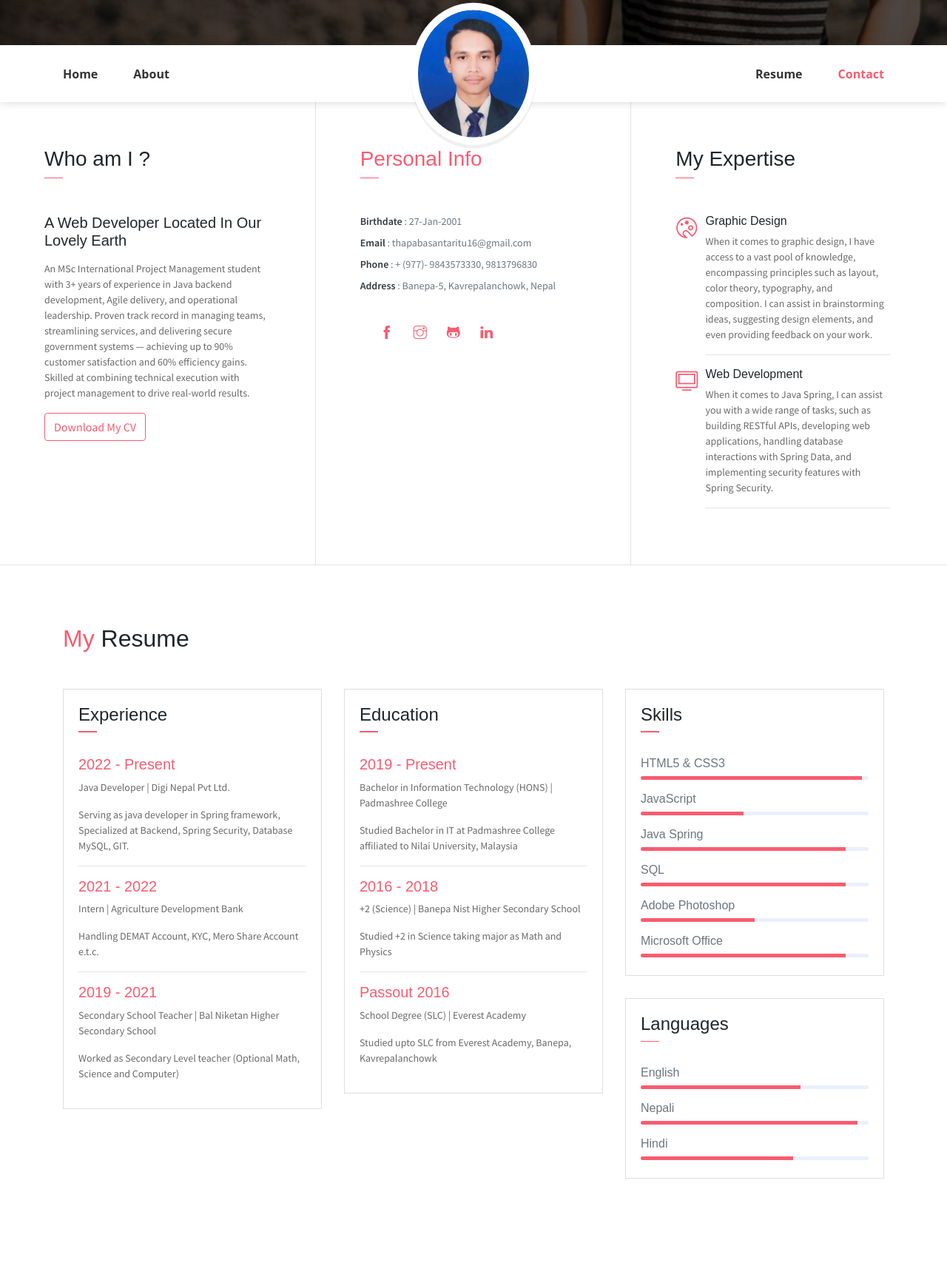
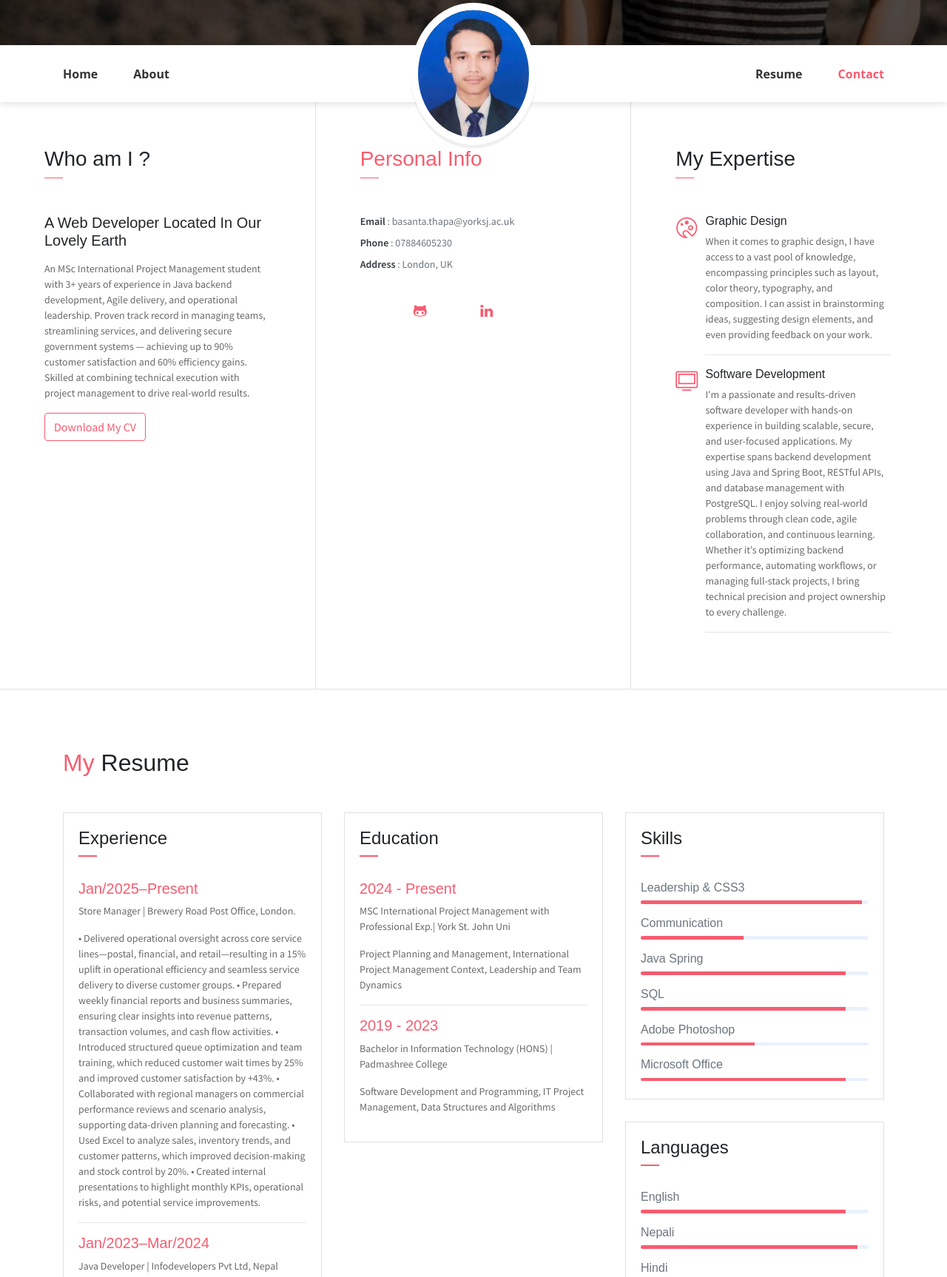
Before and after one commit to Basanta16/portfolio, a website: page index.html in a window 1280 px wide. Shown: the part 579-2305 px from the top of the page at 74% size. Drawn offline with Linux system fonts and the light colour scheme; some packages are replaced by stand-ins of ours.

Commit message:
Update index.html

```diff
--- a/index.html
+++ b/index.html
@@ -21,7 +21,7 @@
             <div class="header-content">
            <h4 class="header-subtitle" >Hello, I am</h4>
                 <h1 class="header-title">Basanta Thapa</h1>
-                <h6 class="header-mono" >Java Developer</h6>
+                <h6 class="header-mono" >Software Developer and Manager</h6>
                 <button class="btn btn-primary btn-rounded"><i class="ti-printer pr-2"></i>Print Resume</button>
             </div>
         </div>
@@ -45,7 +45,7 @@
                     <img src="assets/imgs/basanta.jpeg" alt="" class="brand-img">
                     <li class="brand-txt">
                         <h5 class="brand-title">Basanta Thapa</h5>
-                        <div class="brand-subtitle">Java Developer</div>
+                        <div class="brand-subtitle">Java Developer and Project Manager</div>
                     </li>
                 </ul>
                 <ul class="navbar-nav ml-auto">
@@ -74,14 +74,11 @@
                 <h3 class="font-weight-light">Personal Info</h3>
                 <span class="line mb-5"></span>
                 <ul class="mt40 info list-unstyled">
-                    <li><span>Birthdate</span> : 27-Jan-2001</li>
-                    <li><span>Email</span> : thapabasantaritu16@gmail.com</li>
-                    <li><span>Phone</span> : + (977)- 9843573330, 9813796830</li>
-                    <li><span>Address</span> :  Banepa-5, Kavrepalanchowk, Nepal</li>
+                    <li><span>Email</span> : basanta.thapa@yorksj.ac.uk</li>
+                    <li><span>Phone</span> : 07884605230</li>
+                    <li><span>Address</span> : London, UK</li>
                 </ul>
                 <ul class="social-icons pt-3">
-                    <li class="social-item"><a class="social-link" href="https://www.facebook.com/riturajbasanta.thapa"><i class="ti-facebook" aria-hidden="true"></i></a></li>
-                    <li class="social-item"><a class="social-link " href="https://www.instagram.com/ritubasanta16/"><i class="ti-instagram" aria-hidden="true"></i></a></li>
                     <li class="social-item"><a class="social-link " href="https://github.com/Basanta16"><i class="ti-github" aria-hidden="true"></i></a></li>
                     <li class="social-item"><a class="social-link" href="https://www.linkedin.com/in/basanta-thapa-0a56a6223"><i class="ti-linkedin" aria-hidden="true"></i></a></li>
                 </ul>
@@ -95,14 +92,15 @@
                         <h6>Graphic Design</h6>
                         <p class="subtitle"> When it comes to graphic design, I have access to a vast pool of knowledge, encompassing principles such as layout, color theory, typography, and composition.
                              I can assist in brainstorming ideas, suggesting design elements, and even providing feedback on your work.</p>
-                        <hr>
+                                <hr>
                     </div>
                 </div>
                 <div class="row">
                     <div class="col-1 text-danger pt-1"><i class="ti-desktop icon-lg"></i></div>
                     <div class="col-10 ml-auto mr-3">
-                        <h6>Web Development</h6>
-                        <p class="subtitle">When it comes to Java Spring, I can assist you with a wide range of tasks, such as building RESTful APIs, developing web applications, handling database interactions with Spring Data, and implementing security features with Spring Security.</p>
+                       <h6>Software Development</h6>
+                        <p class="subtitle">I'm a passionate and results-driven software developer with hands-on experience in building scalable, secure, and user-focused applications. My expertise spans backend development using Java and Spring Boot, RESTful APIs,
+				and database management with PostgreSQL. I enjoy solving real-world problems through clean code, agile collaboration, and continuous learning. Whether it’s optimizing backend performance, automating workflows, or managing full-stack projects, I bring technical precision and project ownership to every challenge.</p>
                         <hr>
                     </div>
                 </div>
@@ -124,17 +122,31 @@
                             </div>
                         </div>
                         <div class="card-body">
-                            <h6 class="title text-danger">2022 - Present</h6>
-                            <P>Java Developer | Digi Nepal Pvt Ltd.</P>
-                            <P class="subtitle">Serving as java developer in Spring framework, Specialized at Backend, Spring Security, Database MySQL, GIT.</P>
+                            <h6 class="title text-danger">Jan/2025–Present</h6>
+                            <P> Store Manager | Brewery Road Post Office, London.</P>
+                            <P class="subtitle">•	Delivered operational oversight across core service lines—postal, financial, and retail—resulting in a 15% uplift in operational efficiency and seamless service delivery to diverse customer groups.
+•	Prepared weekly financial reports and business summaries, ensuring clear insights into revenue patterns, transaction volumes, and cash flow activities.
+•	Introduced structured queue optimization and team training, which reduced customer wait times by 25% and improved customer satisfaction by +43%.
+•	Collaborated with regional managers on commercial performance reviews and scenario analysis, supporting data-driven planning and forecasting.
+•	Used Excel to analyze sales, inventory trends, and customer patterns, which improved decision-making and stock control by 20%.
+•	Created internal presentations to highlight monthly KPIs, operational risks, and potential service improvements.
+</P>
                             <hr>
-                            <h6 class="title text-danger">2021 - 2022</h6>
-                            <P>Intern | Agriculture Development Bank</P>
-                            <P class="subtitle">Handling DEMAT Account, KYC, Mero Share Account e.t.c.</P>
+                            <h6 class="title text-danger">Jan/2023–Mar/2024</h6>
+                            <P>Java Developer | Infodevelopers Pvt Ltd, Nepal	</P>
+                            <P class="subtitle">•	Developed and implemented automated Excel-based financial reporting models to enhance accuracy and reduce manual workload by 60%.
+•	Created backend APIs and logic for financial audit and budget systems, enabling detailed transactional tracking and real-time data analysis.
+•	Worked closely with product leads to sense-test and validate financial models, ensuring alignment with national digital governance standards.
+•	Contributed to data collection and user feedback analysis to evaluate system adoption, producing internal reports that influenced rollout strategy.
+</P>
                             <hr>
-                            <h6 class="title text-danger">2019 - 2021</h6>
-                            <P>Secondary School Teacher | Bal Niketan Higher Secondary School</P>
-                            <P class="subtitle">Worked as Secondary Level teacher (Optional Math, Science and Computer)</P>
+                            <h6 class="title text-danger">Feb/2022–Dec/2022</h6>
+                            <P>Software Developer | Digi Nepal Pvt Ltd, Kathmandu</P>
+                            <P class="subtitle">•	Conducted scenario and sensitivity testing on enterprise platforms to optimize risk control measures and performance benchmarks.
+•	Worked across cross-functional teams to support project pitches, proposals, and client system demos, ensuring commercially relevant delivery and stakeholder engagement.
+•	Developed reusable components that helped standardize backend architecture, reducing technical overhead and improving delivery speed.
+•	Reviewed and refined client-side reporting data for accuracy and usability, which helped improve internal due diligence and service delivery.
+</P>
                         </div>
                     </div>
                 </div>
@@ -147,17 +159,14 @@
                             </div>
                         </div>
                         <div class="card-body">
-                            <h6 class="title text-danger">2019 - Present</h6>
+				<h6 class="title text-danger">2024 - Present</h6>
+                            <P>MSC International Project Management with Professional Exp.| York St. John Uni</P>
+                            <P class="subtitle">Project Planning and Management, International Project Management Context, Leadership and Team Dynamics</P>
+				<hr>
+                            <h6 class="title text-danger">2019 - 2023</h6>
                             <P>Bachelor in Information Technology (HONS) | Padmashree College</P>
-                            <P class="subtitle">Studied Bachelor in IT at Padmashree College affiliated to Nilai University, Malaysia</P>
-                            <hr>
-                            <h6 class="title text-danger">2016 - 2018</h6>
-                            <P>+2 (Science) | Banepa Nist Higher Secondary School</P>
-                            <P class="subtitle">Studied +2 in Science taking major as Math and Physics</P>
-                            <hr>
-                            <h6 class="title text-danger">Passout 2016</h6>
-                            <P>School Degree (SLC) | Everest Academy</P>
-                            <P class="subtitle">Studied upto SLC from Everest Academy, Banepa, Kavrepalanchowk</P>
+                            <P class="subtitle">Software Development and Programming, IT Project Management, Data Structures and Algorithms</P>
+
 
                         </div>
                     </div>
@@ -171,11 +180,11 @@
                             </div>
                         </div>
                         <div class="card-body pb-2">
-                           <h6>HTML5 &amp; CSS3</h6>
+                           <h6>Leadership &amp; CSS3</h6>
                             <div class="progress mb-3">
                                 <div class="progress-bar bg-danger" role="progressbar" style="width: 97%" aria-valuenow="25" aria-valuemin="0" aria-valuemax="100"></div>
                             </div>
-                            <h6>JavaScript</h6>
+                            <h6>Communication</h6>
                             <div class="progress mb-3">
                                 <div class="progress-bar bg-danger" role="progressbar" style="width: 45%" aria-valuenow="25" aria-valuemin="0" aria-valuemax="100"></div>
                             </div>
@@ -207,7 +216,7 @@
                         <div class="card-body pb-2">
                            <h6>English</h6>
                             <div class="progress mb-3">
-                                <div class="progress-bar bg-danger" role="progressbar" style="width: 70%" aria-valuenow="25" aria-valuemin="0" aria-valuemax="100"></div>
+                                <div class="progress-bar bg-danger" role="progressbar" style="width: 90%" aria-valuenow="25" aria-valuemin="0" aria-valuemax="100"></div>
                             </div>
                             <h6>Nepali</h6>
                             <div class="progress mb-3">
@@ -312,7 +321,7 @@
                                 <i class="ti-mobile icon-md"></i>
                             </div>
                             <div class="col-10 ">
-                                <h6 class="d-inline">Phone : <br> <span class="text-muted">+977-9843573330</span></h6>
+                                <h6 class="d-inline">Phone : <br> <span class="text-muted">+44-7884605230</span></h6>
                             </div>
                         </div>
                         <div class="row mb-2">
@@ -320,7 +329,7 @@
                                 <i class="ti-map-alt icon-md"></i>
                             </div>
                             <div class="col-10">
-                                <h6 class="d-inline">Address :<br> <span class="text-muted">Banepa-5, Kavrepalanchowk, Nepal</span></h6>
+                                <h6 class="d-inline">Address :<br> <span class="text-muted">London UK</span></h6>
                             </div>
                         </div>
                         <div class="row mb-2">
@@ -328,12 +337,11 @@
                                 <i class="ti-envelope icon-md"></i>
                             </div>
                             <div class="col-10">
-                                <h6 class="d-inline">Email :<br> <span class="text-muted">thapabasantaritu16@gmail.com</span></h6>
+                                <h6 class="d-inline">Email :<br> <span class="text-muted">basanta.thapa@yorksj.ac.uk</span></h6>
                             </div>
                         </div>
                         <ul class="social-icons pt-4">
-                            <li class="social-item"><a class="social-link text-dark" href="https://www.facebook.com/riturajbasanta.thapa"><i class="ti-facebook" aria-hidden="true"></i></a></li>
-                            <li class="social-item"><a class="social-link text-dark" href="https://www.instagram.com/ritubasanta16/"><i class="ti-instagram" aria-hidden="true"></i></a></li>
+                            <li class="social-item"><a class="social-link" href="https://www.linkedin.com/in/basanta-thapa-0a56a6223"><i class="ti-linkedin" aria-hidden="true"></i></a></li>
                             <li class="social-item"><a class="social-link text-dark" href="https://github.com/Basanta16"><i class="ti-github" aria-hidden="true"></i></a></li>
                         </ul>
                     </div>
```
